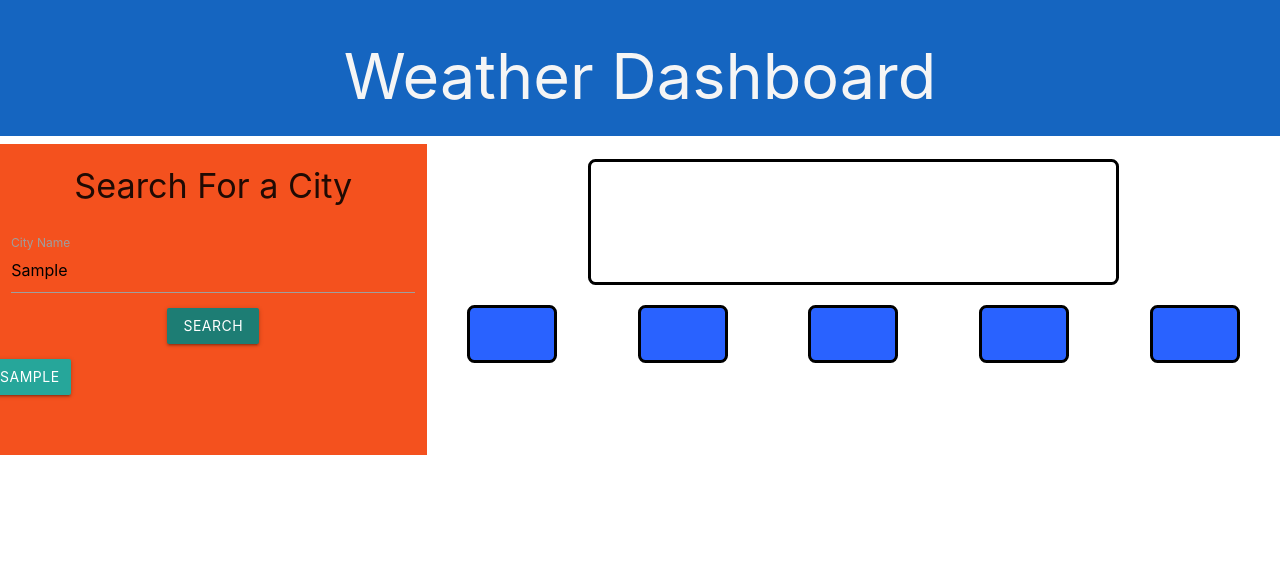
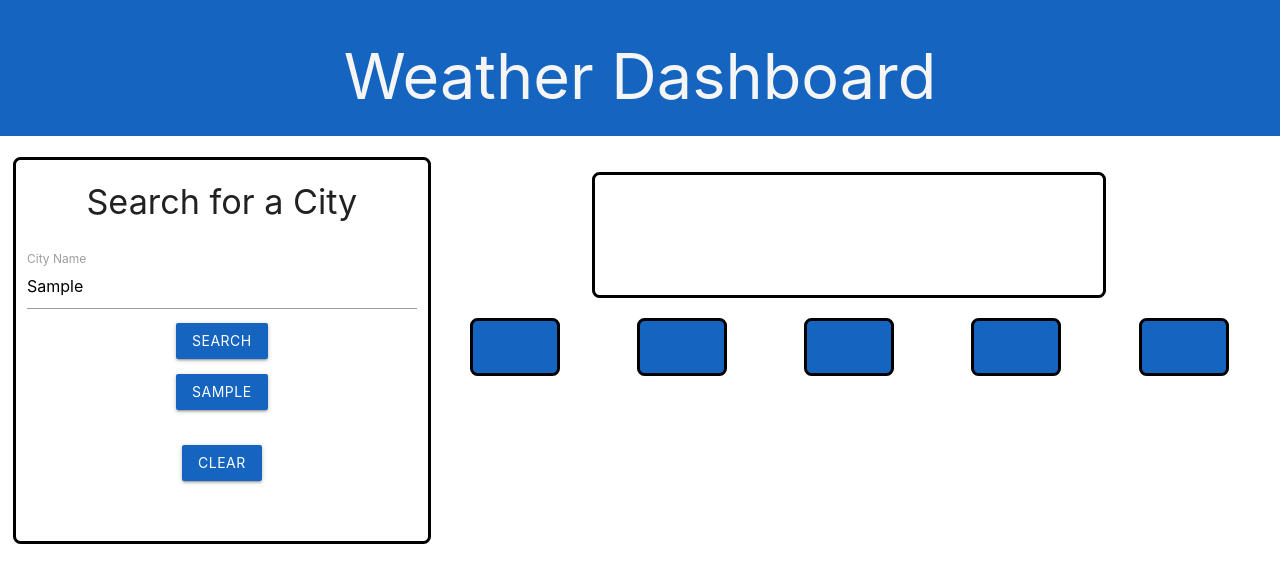
Before and after one commit to KuyaJasper/weather-dashboard, a plain HTML site: page index.html in a window 1280 px wide. Both pictures are taken after typing "Sample" into the empty fields and a click on the button "SEARCH". Drawn offline with nearby package versions, Linux system fonts and the light colour scheme; no server answers.

Commit message:
set up styling for body and added border to side nav

```diff
--- a/index.html
+++ b/index.html
@@ -25,10 +25,10 @@
     </div>
 
     <!-- Body Container -->
-    <div class="row">
+    <div class="row body">
       <!-- side search bar -->
-      <div class="sideNav col s4 deep-orange darken-1">
-        <h4>Search For a City</h4>
+      <div class="sideNav col s4">
+        <h4>Search for a City</h4>
 
         <div class="row">
           <form class="col s12">
@@ -39,13 +39,17 @@
                   class="materialize-textarea"
                 ></textarea>
                 <label for="textarea1">City Name</label>
-                <button class="btn searchBtn">Search</button>
+                <button class="btn searchBtn blue darken-3">Search</button>
 
               </div>
 
               <div class="row">
                 <ul id="searchHistory">
                 </ul>
+              </div>
+
+              <div class="row">
+                <button class="btn clearBtn blue darken-3 hide">Clear</button>
               </div>
             </div>
           </form>
@@ -56,8 +60,7 @@
         <!-- City Name -->
         <div class="cityName row" id="cityName">
           <ul>
-            <li><span id="cityNameEL"></span> <span><img alt="" id="weatherIcon" /></span> <li>
-            <li id="currentDate"></li>
+            <li><span id="cityNameEL"></span> <span id="currentDate"></span> <span><img alt="" id="weatherIcon" /></span> <li>
             <li id="currentTemp"></li>
             <li id="humidity"></li>
             <li id="windSpeed"></li>
@@ -68,7 +71,7 @@
         <div class="row">
           <div class="contianer forecastContainer">
             <!-- DAY 1 -->
-            <div class="forecastDays col blue accent-4 Day1">
+            <div class="forecastDays col blue darken-3 Day1">
               <ul>
                 <li id="castDay1"></li>
                 <li><img id="castDay1icon" /></li>
@@ -77,7 +80,7 @@
             </div>
 
             <!-- DAY 2 -->
-            <div class="forecastDays col blue accent-4 Day2">
+            <div class="forecastDays col blue darken-3 Day2">
               <ul>
                 <li id="castDay2"></li>
                 <li><img id="castDay2icon" /></li>
@@ -86,7 +89,7 @@
             </div>
 
             <!-- DAY 3 -->
-            <div class="forecastDays col blue accent-4 Day3">
+            <div class="forecastDays col blue darken-3 Day3">
               <ul>
                 <li id="castDay3"></li>
                 <li><img id="castDay3icon" /></li>
@@ -95,7 +98,7 @@
             </div>
 
             <!-- DAY 4   -->
-            <div class="forecastDays col blue accent-4 Day4">
+            <div class="forecastDays col blue darken-3 Day4">
               <ul>
                 <li id="castDay4"></li>
                 <li><img id="castDay4icon" /></li>
@@ -104,7 +107,7 @@
             </div>
 
             <!-- DAY 5 -->
-            <div class="forecastDays col blue accent-4 Day5">
+            <div class="forecastDays col blue darken-3 Day5">
               <ul>
                 <li id="castDay5"></li>
                 <li><img id="castDay5icon" /></li>
--- a/script.js
+++ b/script.js
@@ -1,4 +1,5 @@
 var searchBtn = document.querySelector('.searchBtn');
+var clearBtn = document.querySelector('.clearBtn');
 var userInput = document.querySelector('#textarea1').value;
 var weatherInfo = document.querySelector('ul');
 var weatherContainer = document.querySelector('.weatherContainer')
@@ -29,10 +30,10 @@ function getAPI (cityName) {
             // calling locationCoord function here lets me use the data paramater
             locationCoord(data.coord.lon, data.coord.lat);
             var cityNamEL = document.querySelector('#cityNameEL');
-            cityNamEL.textContent= `${data.name}`
+            cityNamEL.textContent= `${data.name} `
 
             var currentDateEL = document.querySelector('#currentDate');
-            currentDateEL.textContent = `${currentDate}`;
+            currentDateEL.textContent = `(${currentDate})`;
 
             var currentTempEL = document.querySelector('#currentTemp');
             currentTempEL.textContent = `Current Temp: ${Math.round(data.main.temp)} °F`
@@ -165,14 +166,20 @@ function searchHistoryButton (userInput){
     var createItem = document.createElement('li');
     var buttonText = document.createTextNode(userInput);
     createItem.appendChild(buttonText);
-    createItem.setAttribute('class', "btn historyBtn col");
+    createItem.setAttribute('class', "btn historyBtn blue darken-3");
     searchHistoryEL.appendChild(createItem);
 }
 
-function localStorageData (userInput) {
-    var userData = userInput;
-    localStorage.getItem(userData);
-    localStorage.setItem("userHistory", JSON.stringify(userData));
+function localStorageData (userData) {
+    let userHistory;
+    if (localStorage.getItem('History') === null) {
+        userHistory = [];
+    }else {
+        userHistory = JSON.parse(localStorage.getItem('History'));
+    }
+
+    userHistory.push(userData);
+    localStorage.setItem('History',JSON.stringify(userHistory));
 
 }
 
@@ -180,6 +187,7 @@ searchBtn.addEventListener('click', function (event) {
     var userInput = document.querySelector('#textarea1').value;
     event.preventDefault();
     weatherContainer.classList.remove('hide');
+    clearBtn.classList.remove('hide');
     console.log(userInput);
     console.log(localStorage);
     localStorageData(userInput);
@@ -188,6 +196,11 @@ searchBtn.addEventListener('click', function (event) {
 
 });
 
+clearBtn.addEventListener('click', function(event){
+localStorage.clear();
+event.preventDefault();
+});
+
 
 // historyBtn.addEventListener('click', function (event){
 //     var searchData = historyBtn;
--- a/style.css
+++ b/style.css
@@ -8,6 +8,9 @@
     text-align: center;
 }
 
+.body{
+    padding: 1%;
+}
 
 .searchField{
     display: flex;
@@ -15,6 +18,10 @@
 
 .sideNav{
     text-align: center;
+    margin-left: 200px;
+    border: solid black;
+    border-radius: .5rem ;
+
 }
 
 #searchHistroy{
@@ -40,7 +47,7 @@
 }
 
 #currentDate{
-    font-size: 2rem ;
+    font-size: 3rem ;
 }
 
 
```
